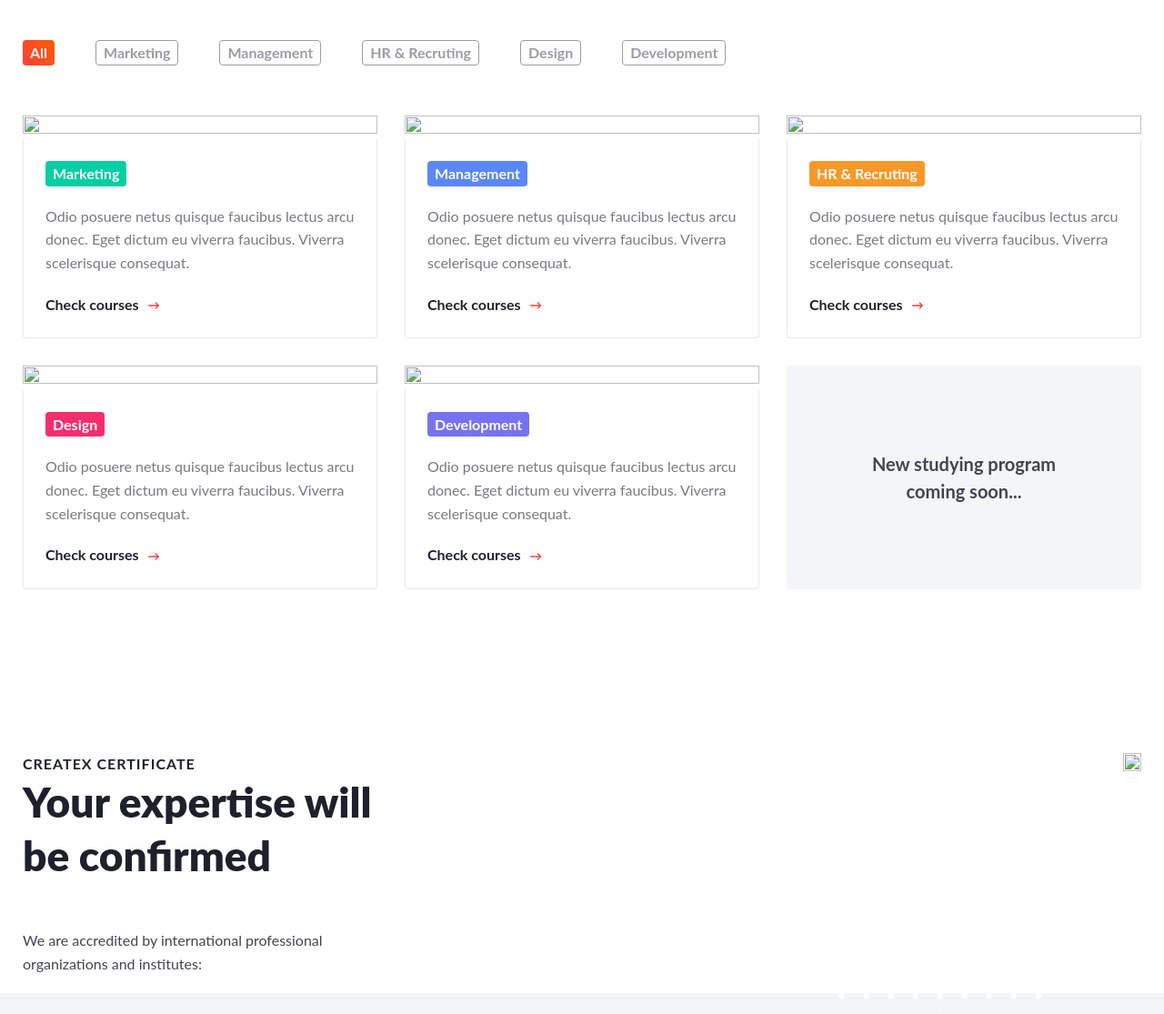
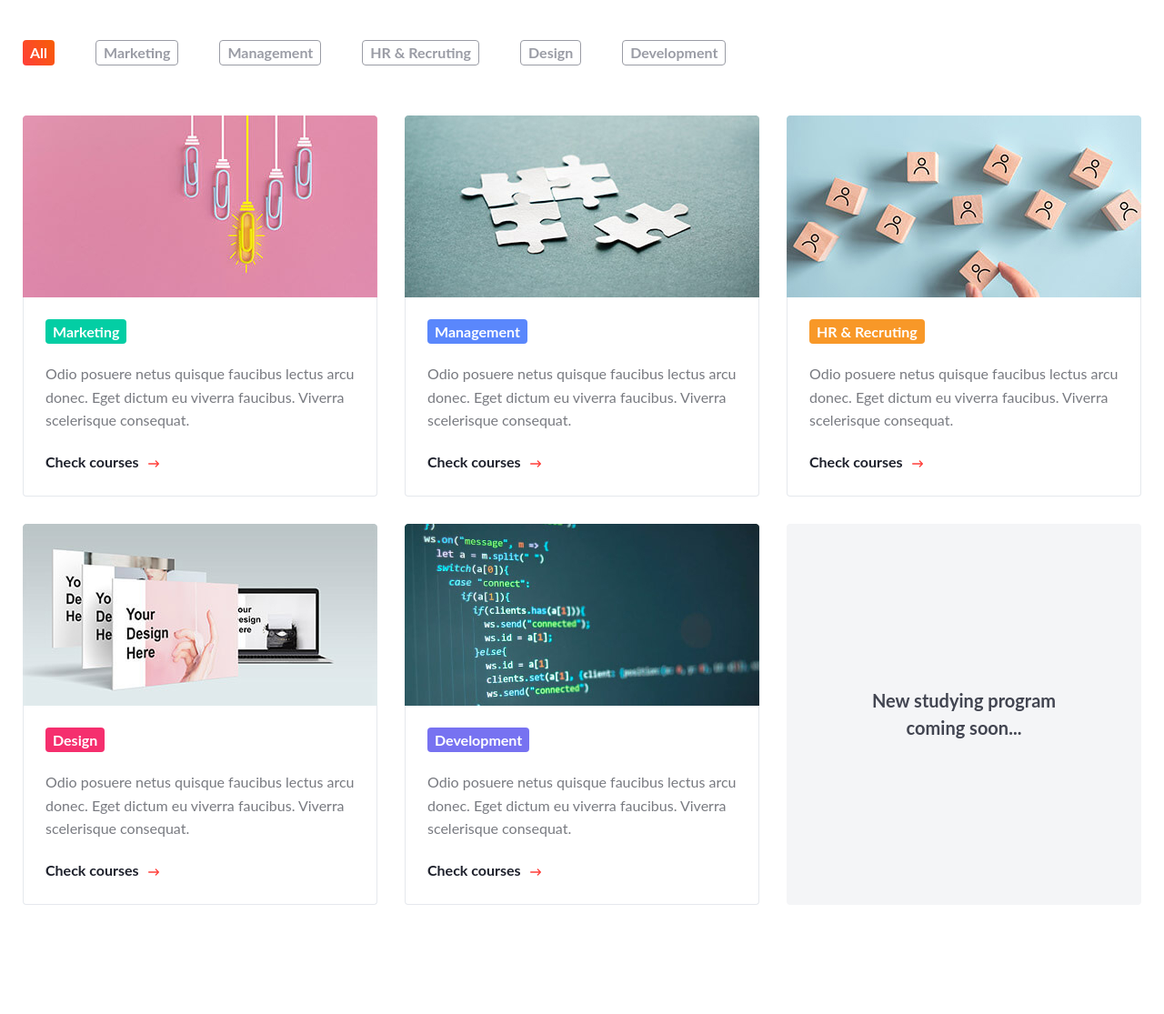
Before and after one commit to StolzAn/createx, a plain HTML site: page index.html in a window 1280 px wide. Shown: the part 2380-3495 px from the top of the page at 91% size. Drawn offline with nearby package versions, Linux system fonts and the light colour scheme; the site is published under a folder, as on GitHub Pages, so addresses that start at the root find nothing; files whose address does not match are found by name.

Commit message:
Update index.html

```diff
--- a/index.html
+++ b/index.html
@@ -136,7 +136,7 @@
                             </div>
 
                         </div>
-                        <img src="/images/aboutillustration.svg" alt="">
+                        <img src="images/aboutillustration.svg" alt="">
                     </div>
                 </div>
             </section>
@@ -205,7 +205,7 @@
                                 <li class="mix directions__item directions__item--marketing" data-order="1">
                                     <div class="directions__item-content">
                                         <div class="directions__img-box">
-                                            <a href="#"><img src="/images/directions-1.jpg" alt=""
+                                            <a href="#"><img src="images/directions-1.jpg" alt=""
                                                     class="directions__img"></a>
                                         </div>
                                         <div class="directions__item-desc-box">
@@ -222,7 +222,7 @@
                                 <li class="mix directions__item directions__item--management" data-order="2">
                                     <div class="directions__item-content">
                                         <div class="directions__img-box">
-                                            <a href="#"><img src="/images/directions-2.jpg" alt=""
+                                            <a href="#"><img src="images/directions-2.jpg" alt=""
                                                     class="directions__img"></a>
                                         </div>
                                         <div class="directions__item-desc-box">
@@ -240,7 +240,7 @@
                                 <li class="mix directions__item directions__item--hr" data-order="3">
                                     <div class="directions__item-content">
                                         <div class="directions__img-box">
-                                            <a href="#"><img src="/images/directions-3.jpg" alt=""
+                                            <a href="#"><img src="images/directions-3.jpg" alt=""
                                                     class="directions__img"></a>
                                         </div>
                                         <div class="directions__item-desc-box">
@@ -257,7 +257,7 @@
                                 <li class="mix directions__item directions__item--design" data-order="4">
                                     <div class="directions__item-content">
                                         <div class="directions__img-box">
-                                            <a href="#"><img src="/images/directions-4.jpg" alt=""
+                                            <a href="#"><img src="images/directions-4.jpg" alt=""
                                                     class="directions__img"></a>
                                         </div>
                                         <div class="directions__item-desc-box">
@@ -273,7 +273,7 @@
                                 <li class="mix directions__item directions__item--development" data-order="5">
                                     <div class="directions__item-content">
                                         <div class="directions__img-box">
-                                            <a href="#"><img src="/images/directions-5.jpg" alt=""
+                                            <a href="#"><img src="images/directions-5.jpg" alt=""
                                                     class="directions__img"></a>
                                         </div>
                                         <div class="directions__item-desc-box">
@@ -307,16 +307,16 @@
                             <p class="certificate__text">We are accredited by international professional organizations
                                 and institutes:</p>
                             <div class="certificate__logo-box">
-                                <div class="certificate__logo"><img src="/images/logos/certificate-logo1.svg" alt="">
+                                <div class="certificate__logo"><img src="images/logos/certificate-logo1.svg" alt="">
                                 </div>
-                                <div class="certificate__logo"><img src="/images/logos/certificate-logo2.svg" alt="">
+                                <div class="certificate__logo"><img src="images/logos/certificate-logo2.svg" alt="">
                                 </div>
-                                <div class="certificate__logo"><img src="/images/logos/certificate-logo3.svg" alt="">
+                                <div class="certificate__logo"><img src="images/logos/certificate-logo3.svg" alt="">
                                 </div>
                             </div>
                         </div>
                         <div class="certificate__img-box">
-                            <img src="/images/certificate.jpg" alt="" class="certificate__img">
+                            <img src="images/certificate.jpg" alt="" class="certificate__img">
                         </div>
                     </div>
                 </div>
```
